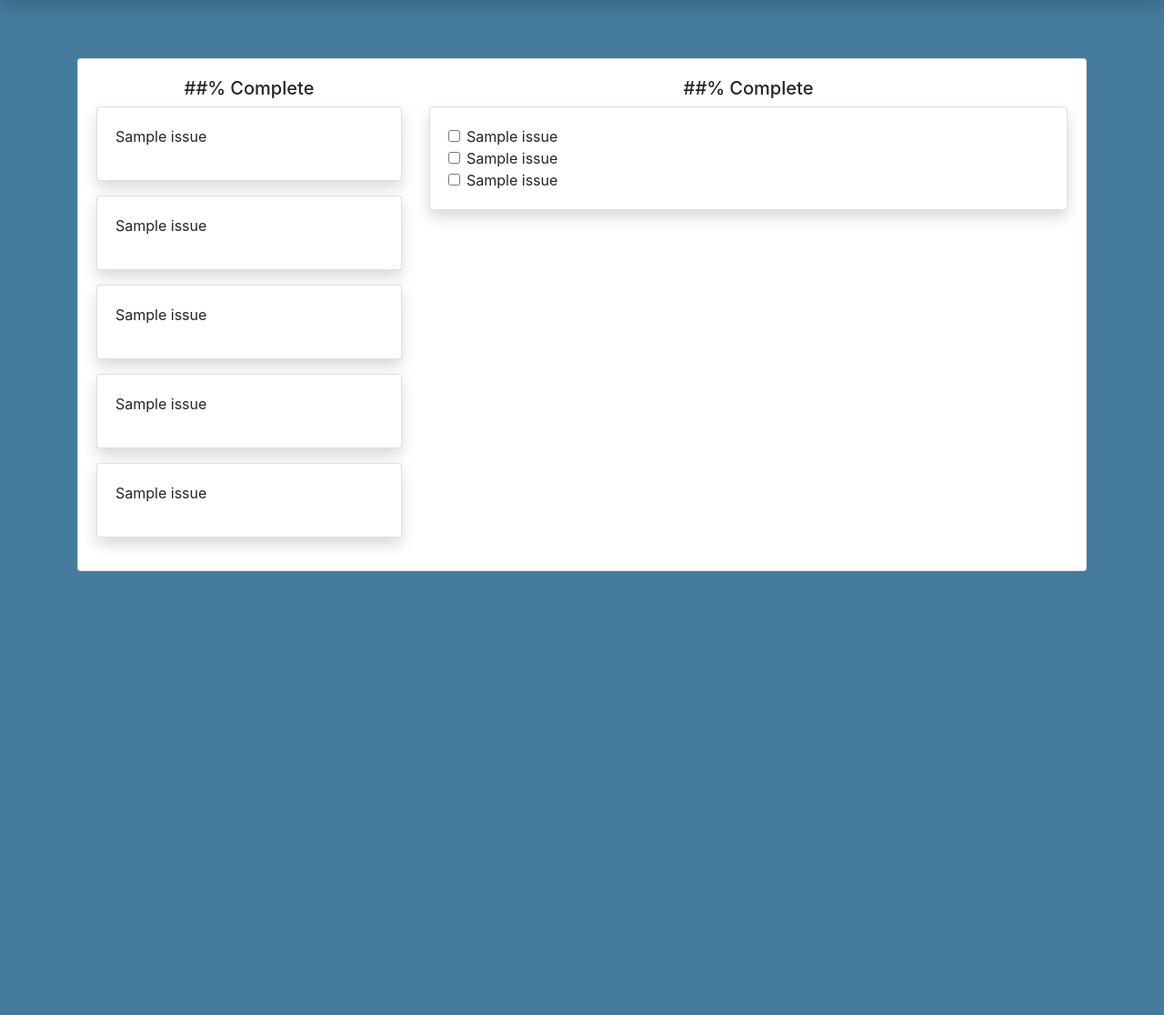
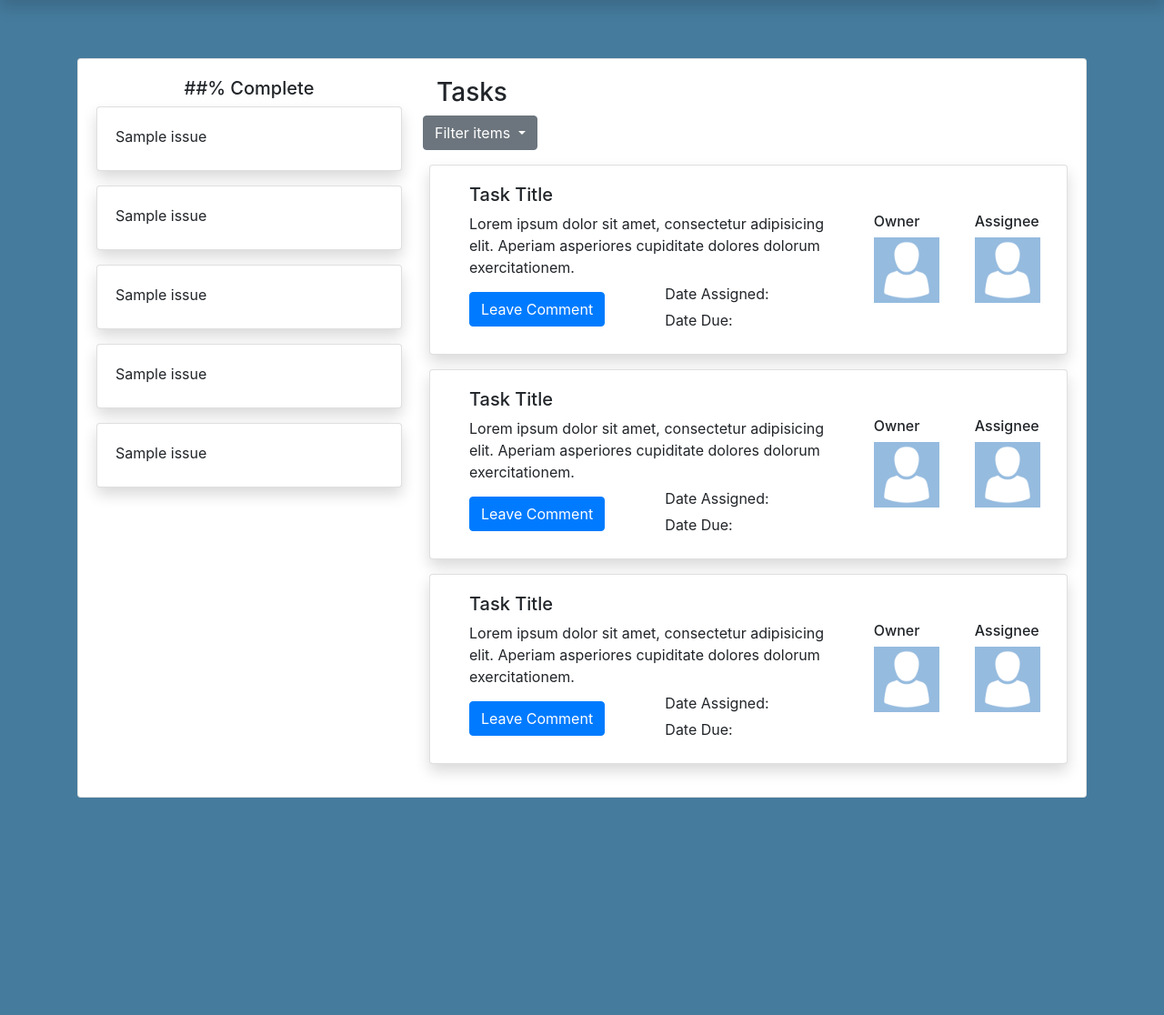
Before and after one commit to NoahLE/collaboration-tool, a Django app: page /gui/kanban/selected/ in a window 1280 px wide. Shown: the part 56-1172 px from the top of the page at 91% size. Run offline with Django 3.2, Linux system fonts and the light colour scheme; some libraries are stand-ins or nearby versions.

Commit message:
Tasks view draft

```diff
--- a/jake_collab/gui/templates/gui/kanban-selected.html
+++ b/jake_collab/gui/templates/gui/kanban-selected.html
@@ -50,29 +50,176 @@
         </div>
 
         <div class="col-8">
-          <h5 class="text-center">##% Complete</h5>
+          <div class="row ml-2">
+            <h3>Tasks</h3>
+          </div>
+
+          <div class="row mb-3">
+            <div class="dropdown ml-2">
+              <button
+                class="btn btn-secondary dropdown-toggle"
+                type="button"
+                id="dropdownMenuButton"
+                data-toggle="dropdown"
+                aria-haspopup="true"
+                aria-expanded="false"
+              >
+                Filter items
+              </button>
+              <div class="dropdown-menu" aria-labelledby="dropdownMenuButton">
+                <a class="dropdown-item" href="#">Active Items</a>
+                <a class="dropdown-item" href="#">Assigned to me</a>
+                <a class="dropdown-item" href="#">Something else here</a>
+              </div>
+            </div>
+          </div>
 
           <div class="card mb-3 shadow">
             <div class="card-body">
-              <div class="form-check">
-                <input class="form-check-input" type="checkbox" value="">
-                <label class="form-check-label">
-                  Sample issue
-                </label>
+              <div class="row ml-2">
+                <div class="col-12">
+                  <h5>Task Title</h5>
+                </div>
 
-                <br>
+                <div class="col-8">
+                  <div class="row no-gutters">
+                    <p>
+                      Lorem ipsum dolor sit amet, consectetur adipisicing elit. Aperiam asperiores cupiditate dolores
+                      dolorum exercitationem.
+                    </p>
+                  </div>
 
-                <input class="form-check-input" type="checkbox" value="">
-                <label class="form-check-label">
-                  Sample issue
-                </label>
+                  <div class="row align-items-center no-gutters">
+                    <div class="col-6">
+                      <button type="button" class="btn btn-primary">Leave Comment</button>
+                    </div>
 
-                <br>
+                    <div class="col-6 pl-2">
+                      <p>Date Assigned:</p>
+                      <p>Date Due:</p>
+                    </div>
+                  </div>
+                </div>
 
-                <input class="form-check-input" type="checkbox" value="">
-                <label class="form-check-label">
-                  Sample issue
-                </label>
+                <div class="col-2">
+                  <h6>Owner</h6>
+                  <img
+                    src="{% static 'img/avatar.png' %}"
+                    alt=""
+                    width="72"
+                    height="72"
+                  />
+                </div>
+
+                <div class="col-2">
+                  <h6>Assignee</h6>
+                  <img
+                    src="{% static 'img/avatar.png' %}"
+                    alt=""
+                    width="72"
+                    height="72"
+                  />
+                </div>
+              </div>
+            </div>
+          </div>
+
+          <div class="card mb-3 shadow">
+            <div class="card-body">
+              <div class="row ml-2">
+                <div class="col-12">
+                  <h5>Task Title</h5>
+                </div>
+
+                <div class="col-8">
+                  <div class="row no-gutters">
+                    <p>
+                      Lorem ipsum dolor sit amet, consectetur adipisicing elit. Aperiam asperiores cupiditate dolores
+                      dolorum exercitationem.
+                    </p>
+                  </div>
+
+                  <div class="row align-items-center no-gutters">
+                    <div class="col-6">
+                      <button type="button" class="btn btn-primary">Leave Comment</button>
+                    </div>
+
+                    <div class="col-6 pl-2">
+                      <p>Date Assigned:</p>
+                      <p>Date Due:</p>
+                    </div>
+                  </div>
+                </div>
+
+                <div class="col-2">
+                  <h6>Owner</h6>
+                  <img
+                    src="{% static 'img/avatar.png' %}"
+                    alt=""
+                    width="72"
+                    height="72"
+                  />
+                </div>
+
+                <div class="col-2">
+                  <h6>Assignee</h6>
+                  <img
+                    src="{% static 'img/avatar.png' %}"
+                    alt=""
+                    width="72"
+                    height="72"
+                  />
+                </div>
+              </div>
+            </div>
+          </div>
+
+          <div class="card mb-3 shadow">
+            <div class="card-body">
+              <div class="row ml-2">
+                <div class="col-12">
+                  <h5>Task Title</h5>
+                </div>
+
+                <div class="col-8">
+                  <div class="row no-gutters">
+                    <p>
+                      Lorem ipsum dolor sit amet, consectetur adipisicing elit. Aperiam asperiores cupiditate dolores
+                      dolorum exercitationem.
+                    </p>
+                  </div>
+
+                  <div class="row align-items-center no-gutters">
+                    <div class="col-6">
+                      <button type="button" class="btn btn-primary">Leave Comment</button>
+                    </div>
+
+                    <div class="col-6 pl-2">
+                      <p>Date Assigned:</p>
+                      <p>Date Due:</p>
+                    </div>
+                  </div>
+                </div>
+
+                <div class="col-2">
+                  <h6>Owner</h6>
+                  <img
+                    src="{% static 'img/avatar.png' %}"
+                    alt=""
+                    width="72"
+                    height="72"
+                  />
+                </div>
+
+                <div class="col-2">
+                  <h6>Assignee</h6>
+                  <img
+                    src="{% static 'img/avatar.png' %}"
+                    alt=""
+                    width="72"
+                    height="72"
+                  />
+                </div>
               </div>
             </div>
           </div>
--- a/jake_collab/static/css/main.css
+++ b/jake_collab/static/css/main.css
@@ -1,3 +1,14 @@
+/* HTML */
+body {
+    min-height: 75rem;
+    padding-top: 4.5rem;
+}
+
+p {
+    margin-bottom: 5px;
+}
+
+/* Classes */
 .background {
   background: #457b9d;
   height: 100%;
@@ -5,11 +16,6 @@
 
 .background-white {
     background: white;
-}
-
-body {
-    min-height: 75rem;
-    padding-top: 4.5rem;
 }
 
 .bread-crumbs-margin {
```
Also changed, not shown: jake_collab/static/img/avatar.png (added).
